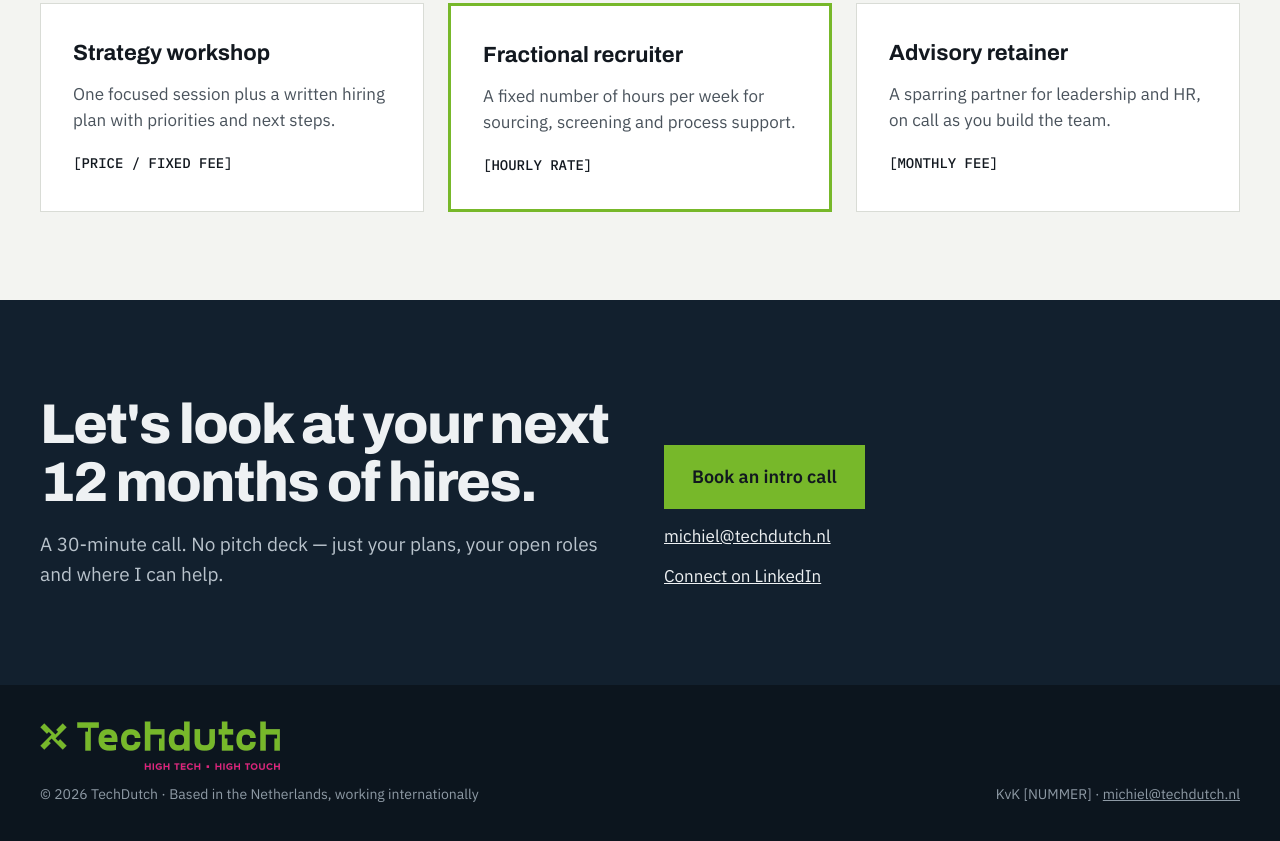
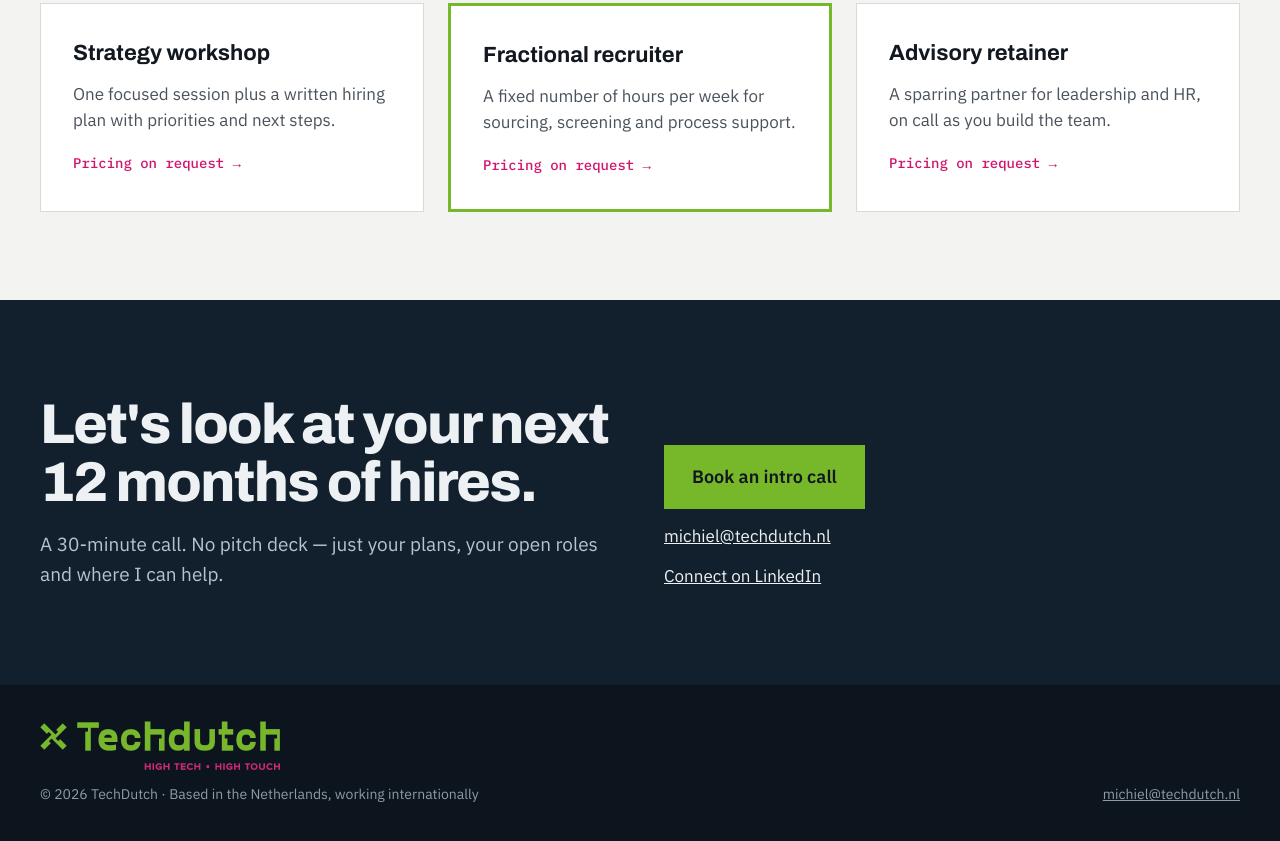
Before and after one commit to michielvangemert/techdutch-site, a plain HTML site: page index.html in a window 1280 px wide. Shown: the part 4326-5167 px from the top of the page. Drawn offline with Linux system fonts and the light colour scheme.

Commit message:
Pricing on request, remove KvK placeholder
Co-Authored-By: Claude Opus 5.5 <noreply@anthropic.com>
Claude-Session: https://claude.ai/code/session_0196hUYi4GMY85c8noNsnFY5

```diff
--- a/index.html
+++ b/index.html
@@ -231,17 +231,17 @@ a{color:#D1146E}a:hover{color:#A10F55}
 <div style="border: 1px solid #D9DCD6; background: #FFFFFF; padding: 32px">
 <h3 style="font-family: Archivo, sans-serif; font-weight: 700; font-size: 22px; margin: 0 0 10px">Strategy workshop</h3>
 <p style="margin: 0 0 20px; color: #4A535C">One focused session plus a written hiring plan with priorities and next steps.</p>
-<p style="font-family: 'IBM Plex Mono', monospace; font-size: 14px; margin: 0">[PRICE / FIXED FEE]</p>
+<p style="font-family: 'IBM Plex Mono', monospace; font-size: 14px; margin: 0"><a href="#contact" style="color: #D1146E; text-decoration: none">Pricing on request →</a></p>
 </div>
 <div style="border: 3px solid #77B82A; background: #FFFFFF; padding: 32px">
 <h3 style="font-family: Archivo, sans-serif; font-weight: 700; font-size: 22px; margin: 0 0 10px">Fractional recruiter</h3>
 <p style="margin: 0 0 20px; color: #4A535C">A fixed number of hours per week for sourcing, screening and process support.</p>
-<p style="font-family: 'IBM Plex Mono', monospace; font-size: 14px; margin: 0">[HOURLY RATE]</p>
+<p style="font-family: 'IBM Plex Mono', monospace; font-size: 14px; margin: 0"><a href="#contact" style="color: #D1146E; text-decoration: none">Pricing on request →</a></p>
 </div>
 <div style="border: 1px solid #D9DCD6; background: #FFFFFF; padding: 32px">
 <h3 style="font-family: Archivo, sans-serif; font-weight: 700; font-size: 22px; margin: 0 0 10px">Advisory retainer</h3>
 <p style="margin: 0 0 20px; color: #4A535C">A sparring partner for leadership and HR, on call as you build the team.</p>
-<p style="font-family: 'IBM Plex Mono', monospace; font-size: 14px; margin: 0">[MONTHLY FEE]</p>
+<p style="font-family: 'IBM Plex Mono', monospace; font-size: 14px; margin: 0"><a href="#contact" style="color: #D1146E; text-decoration: none">Pricing on request →</a></p>
 </div>
 </div>
 </div>
@@ -267,7 +267,7 @@ a{color:#D1146E}a:hover{color:#A10F55}
 <img src="assets/techdutch-logo.png" alt="TechDutch – High tech, high touch" style="width: 240px; height: auto; display: block">
 <span>© 2026 TechDutch · Based in the Netherlands, working internationally</span>
 </div>
-<span>KvK [NUMMER] · <a href="mailto:michiel@techdutch.nl" style="color: #8E9AA5">michiel@techdutch.nl</a></span>
+<span><a href="mailto:michiel@techdutch.nl" style="color: #8E9AA5">michiel@techdutch.nl</a></span>
 </div>
 </footer>
 
```
